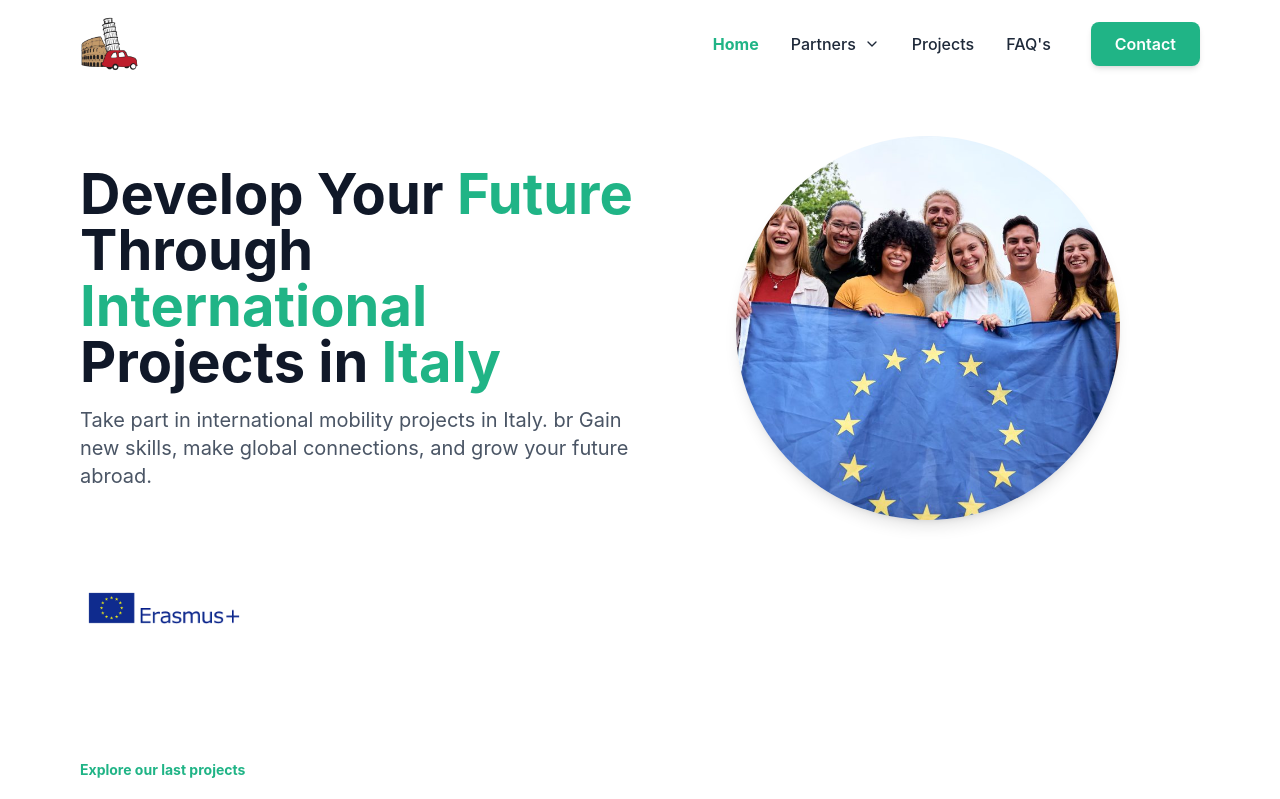
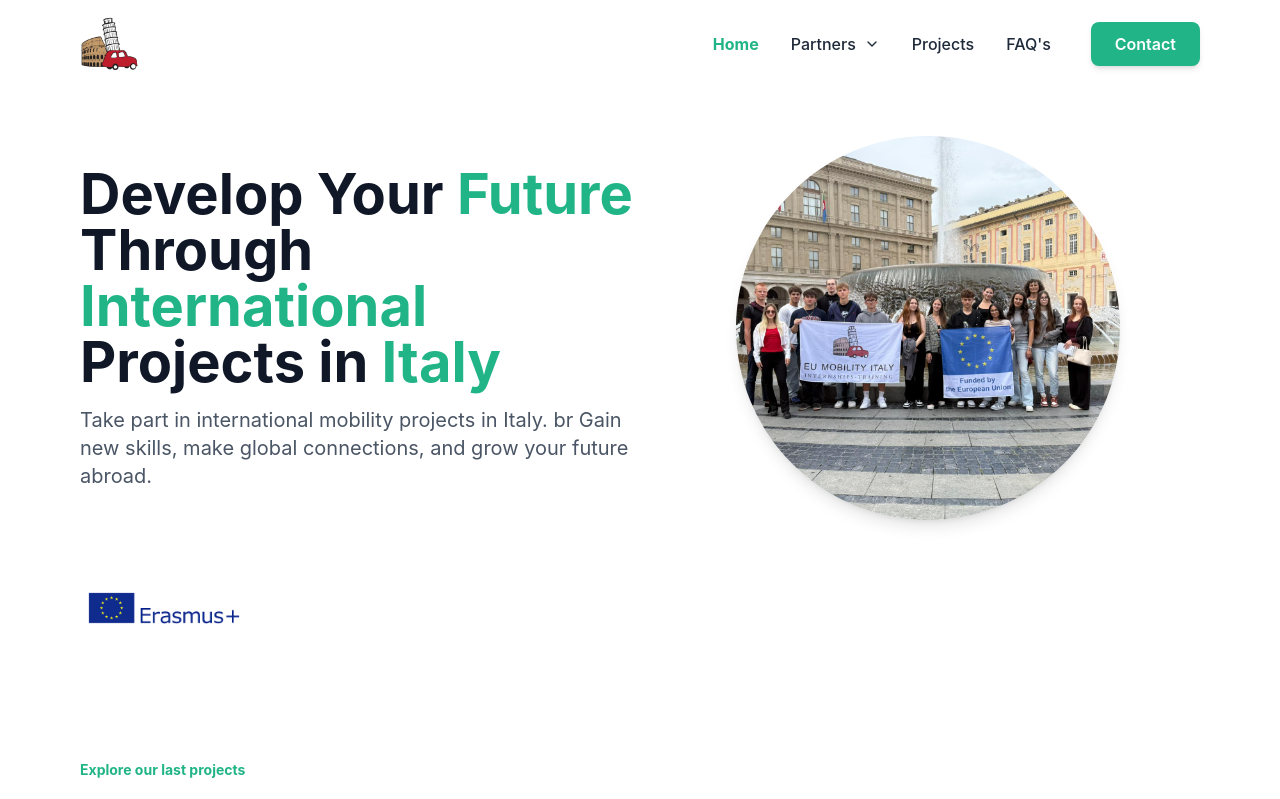
Before and after one commit to michalzajac123/EuMobilityItally, a React (Vite) app: page / in a window 1280 px wide. Shown: the top 799 px of the page. Built offline with nearby package versions, Linux system fonts and the light colour scheme; no server answers; the database is empty.

Commit message:
change hero photo

```diff
--- a/src/pages/HomePage/HeroView/HeroView.jsx
+++ b/src/pages/HomePage/HeroView/HeroView.jsx
@@ -1,4 +1,4 @@
-import heroImage from "../../../assets/Images/heroImage.png";
+import hero from "../../../assets/Images/hero.jpeg";
 import erasmus from "../../../assets/Images/sponsorImage/erasmus.png";
 
 const HeroView = () => {
@@ -41,7 +41,7 @@ const HeroView = () => {
         <div className="hidden md:flex md:w-1/2 md:justify-center md:items-center">
           <div className="rounded-full overflow-hidden shadow-lg w-full max-w-sm">
             <img
-              src={heroImage}
+              src={hero}
               alt="Hero Graphic"
               className="w-full aspect-square object-cover"
             />
```
Also changed, not shown: src/assets/Images/hero.jpeg (added).
